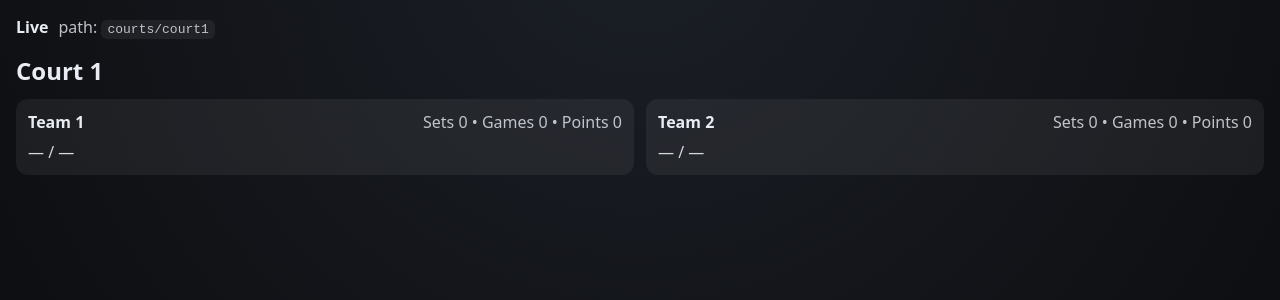
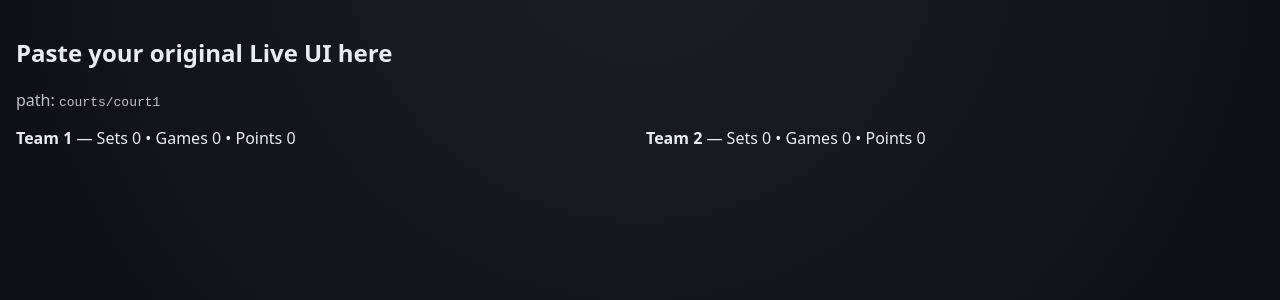
Before and after one commit to scrumpybeetlewink-arch/joyscores-jdp, a Next.js app: page /live in a window 1280 px wide. Shown: the top 300 px of the page. Built offline with nearby package versions, Linux system fonts and the light colour scheme; no server answers; the database is empty.

Commit message:
Update page.tsx

```diff
--- a/app/live/page.tsx
+++ b/app/live/page.tsx
@@ -1,38 +1,53 @@
 // @ts-nocheck
 "use client";
 
+// Keep route exportable
 export const dynamic = "force-static";
 
 import { useEffect, useMemo, useState } from "react";
 import { db, ensureAnonLogin } from "@/lib/firebase.client";
 import { ref, onValue, type DatabaseReference } from "firebase/database";
 
+/** ---------- Types & defaults ---------- */
 type Point = 0 | 15 | 30 | 40 | "Ad";
 type BestOf = 3 | 5;
 
-const DEFAULT = {
-  meta: { name: "Court 1", bestOf: 3 as BestOf },
+type ScoreState = {
+  meta?: { name?: string; bestOf?: BestOf };
+  players?: {
+    "1a"?: { name?: string; cc?: string };
+    "1b"?: { name?: string; cc?: string };
+    "2a"?: { name?: string; cc?: string };
+    "2b"?: { name?: string; cc?: string };
+  };
+  points?: { p1?: Point; p2?: Point };
+  games?: { p1?: number; p2?: number };
+  sets?:  { p1?: number; p2?: number };
+};
+
+const DEFAULT: Required<ScoreState> = {
+  meta: { name: "Court 1", bestOf: 3 },
   players: {
     "1a": { name: "", cc: "MY" },
     "1b": { name: "", cc: "MY" },
     "2a": { name: "", cc: "MY" },
     "2b": { name: "", cc: "MY" }
   },
-  points: { p1: 0 as Point, p2: 0 as Point },
-  games: { p1: 0, p2: 0 },
-  sets:  { p1: 0, p2: 0 }
+  points: { p1: 0, p2: 0 },
+  games:  { p1: 0, p2: 0 },
+  sets:   { p1: 0, p2: 0 }
 };
 
-function mergeDefaults(v: any) {
+function mergeDefaults(v: any): Required<ScoreState> {
   const s = v ?? {};
-  const players = s.players ?? {};
+  const p = s.players ?? {};
   return {
-    meta: { name: s.meta?.name ?? DEFAULT.meta.name, bestOf: (s.meta?.bestOf as BestOf) ?? DEFAULT.meta.bestOf },
-    players: {
-      "1a": { name: players["1a"]?.name ?? "", cc: players["1a"]?.cc ?? "MY" },
-      "1b": { name: players["1b"]?.name ?? "", cc: players["1b"]?.cc ?? "MY" },
-      "2a": { name: players["2a"]?.name ?? "", cc: players["2a"]?.cc ?? "MY" },
-      "2b": { name: players["2b"]?.name ?? "", cc: players["2b"]?.cc ?? "MY" },
+    meta:   { name: s.meta?.name ?? DEFAULT.meta.name, bestOf: (s.meta?.bestOf as BestOf) ?? DEFAULT.meta.bestOf },
+    players:{
+      "1a": { name: p["1a"]?.name ?? DEFAULT.players["1a"].name, cc: p["1a"]?.cc ?? DEFAULT.players["1a"].cc },
+      "1b": { name: p["1b"]?.name ?? DEFAULT.players["1b"].name, cc: p["1b"]?.cc ?? DEFAULT.players["1b"].cc },
+      "2a": { name: p["2a"]?.name ?? DEFAULT.players["2a"].name, cc: p["2a"]?.cc ?? DEFAULT.players["2a"].cc },
+      "2b": { name: p["2b"]?.name ?? DEFAULT.players["2b"].name, cc: p["2b"]?.cc ?? DEFAULT.players["2b"].cc },
     },
     points: { p1: (s.points?.p1 ?? 0) as Point, p2: (s.points?.p2 ?? 0) as Point },
     games:  { p1: s.games?.p1 ?? 0, p2: s.games?.p2 ?? 0 },
@@ -40,21 +55,23 @@ function mergeDefaults(v: any) {
   };
 }
 
+/** ---------- Page ---------- */
 export default function LivePage() {
-  const defaultPath = "courts/court1";
+  const DEFAULT_PATH = "courts/court1";
   const [path] = useState<string>(() => {
-    if (typeof window === "undefined") return defaultPath;
-    return new URLSearchParams(window.location.search).get("path") || defaultPath;
+    if (typeof window === "undefined") return DEFAULT_PATH;
+    return new URLSearchParams(window.location.search).get("path") || DEFAULT_PATH;
   });
 
   const courtRef: DatabaseReference | null = useMemo(() => (db ? ref(db, path) : null), [db, path]);
-
   const [raw, setRaw] = useState<any>(null);
+  const [state, setState] = useState<Required<ScoreState>>(DEFAULT);
   const [err, setErr] = useState<string | null>(null);
 
   useEffect(() => {
     setErr(null);
     setRaw(null);
+    setState(DEFAULT);
 
     if (!db || !courtRef) {
       setErr("Firebase not initialized – check NEXT_PUBLIC_* repo variables.");
@@ -64,43 +81,40 @@ export default function LivePage() {
     ensureAnonLogin().catch(() => {});
     const unsub = onValue(
       courtRef,
-      (snap) => setRaw(snap.exists() ? snap.val() : null),
+      (snap) => {
+        const val = snap.exists() ? snap.val() : null;
+        setRaw(val);
+        setState(val ? mergeDefaults(val) : DEFAULT);
+      },
       (e) => setErr(String(e))
     );
     return () => unsub();
   }, [courtRef]);
 
-  const state = raw ? mergeDefaults(raw) : DEFAULT;
-  const P = state.points ?? { p1:0, p2:0 };
-  const G = state.games  ?? { p1:0, p2:0 };
-  const S = state.sets   ?? { p1:0, p2:0 };
+  /**
+   * ⬇︎ PASTE YOUR ORIGINAL UI HERE ⬇︎
+   * Replace everything inside the <OriginalUI … /> component with your old JSX/CSS.
+   * You can use: state (merged defaults), path, err for rendering.
+   */
+  return <OriginalUI state={state} path={path} err={err} />;
+}
 
+function OriginalUI({ state, path, err }: { state: Required<ScoreState>, path: string, err: string | null }) {
+  /* ⬇︎ PASTE YOUR ORIGINAL UI HERE ⬇︎
+     Use `state` (read-only), show `err` if present, and `path` if you display it.
+     Do not change the wrappers/imports above — just replace the return below with your exact UI. */
+
+  // TEMP minimal shell so the page renders before you paste:
+  const P = state.points, G = state.games, S = state.sets;
   return (
-    <main style={{ padding: 16, fontFamily: "ui-sans-serif, system-ui", color:"#e9edf3" }}>
-      <div style={{ display:"flex", gap:10, alignItems:"center", marginBottom:12 }}>
-        <strong>Live</strong>
-        <span style={{ opacity:.8 }}>path: <code style={{ background:"rgba(255,255,255,.08)", padding:"2px 6px", borderRadius:6 }}>{path}</code></span>
-        {err && <span style={{ color:"#fecaca" }}>• {err}</span>}
-      </div>
-
-      <h1 style={{ fontSize:24, fontWeight:800, marginBottom:12 }}>{state.meta?.name || "Court 1"}</h1>
-
-      <div style={{ display:"grid", gridTemplateColumns:"1fr 1fr", gap:12, marginBottom:16 }}>
-        <Team title="Team 1" a={state.players?.["1a"]} b={state.players?.["1b"]} games={G.p1} sets={S.p1} points={P.p1} />
-        <Team title="Team 2" a={state.players?.["2a"]} b={state.players?.["2b"]} games={G.p2} sets={S.p2} points={P.p2} />
+    <main style={{ padding: 16 }}>
+      <h2>Paste your original Live UI here</h2>
+      <p style={{ opacity: .8 }}>path: <code>{path}</code></p>
+      {err && <p style={{ color: "#f88" }}>Error: {err}</p>}
+      <div style={{ display: "grid", gridTemplateColumns: "1fr 1fr", gap: 12 }}>
+        <div><strong>Team 1</strong> — Sets {S.p1} • Games {G.p1} • Points {String(P.p1)}</div>
+        <div><strong>Team 2</strong> — Sets {S.p2} • Games {G.p2} • Points {String(P.p2)}</div>
       </div>
     </main>
   );
 }
-
-function Team({ title, a, b, games, sets, points }:{ title:string; a:any; b:any; games:number; sets:number; points:Point }) {
-  return (
-    <div style={{ background:"rgba(255,255,255,.06)", borderRadius:12, padding:12 }}>
-      <div style={{ display:"flex", justifyContent:"space-between", marginBottom:8 }}>
-        <strong>{title}</strong>
-        <span style={{ opacity:.8 }}>Sets {sets} • Games {games} • Points {String(points)}</span>
-      </div>
-      <div style={{ opacity:.9 }}>{a?.name || "—"} / {b?.name || "—"}</div>
-    </div>
-  );
-}
```
